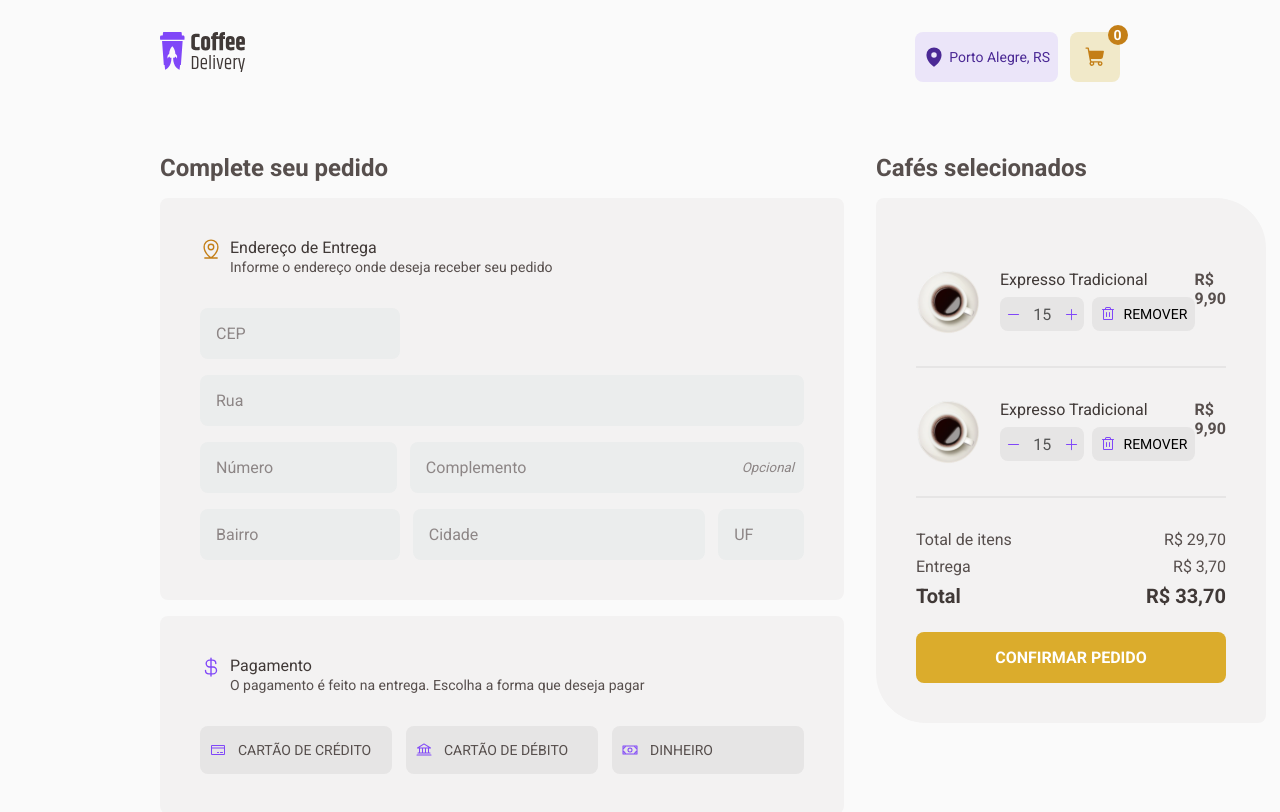
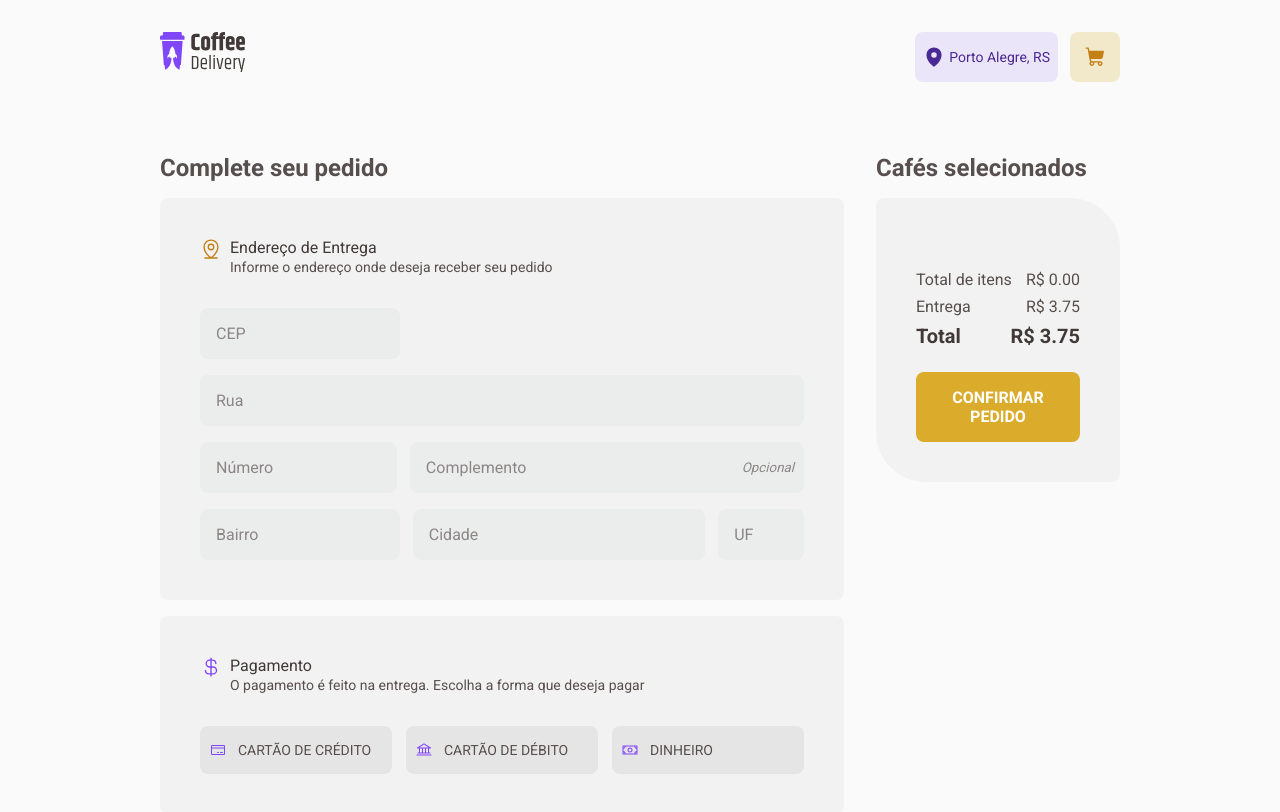
Before and after one commit to RafaelJaber/coffee-delivery, a React (Vite) app: page /checkout in a window 1280 px wide. Shown: the top 812 px of the page. Built offline with nearby package versions, Linux system fonts and the light colour scheme.

Commit message:
Implementada a lógica do carrinho de compras, corrigido o bug no span onde não exibia a quantidade correta dos itens e realizada uma correção para que ele exiba o span somente quando tiver itens no carrinho.

```diff
--- a/src/components/Header/index.tsx
+++ b/src/components/Header/index.tsx
@@ -7,11 +7,19 @@ import {
   HeaderLayout,
 } from './styled.ts'
 import { NavLink } from 'react-router-dom'
-import { useContext } from 'react'
+import { useContext, useEffect, useState } from 'react'
 import { CardContext } from '../../contexts/CardContext.tsx'
 
 export function Header() {
   const { cart } = useContext(CardContext)
+  const [cartItensQuantity, setCartItensQuantity] = useState(0)
+
+  useEffect(() => {
+    const itens = cart.coffees.reduce((quantity, item) => {
+      return quantity + item.quantity!
+    }, 0)
+    setCartItensQuantity(itens)
+  }, [cartItensQuantity, cart])
 
   return (
     <HeaderLayout>
@@ -26,7 +34,7 @@ export function Header() {
         <NavLink to={'/checkout'}>
           <ButtonCardHeader>
             <ShoppingCart size={22} weight="fill" />
-            <span>{cart.coffees.length}</span>
+            {cartItensQuantity !== 0 ? <span>{cartItensQuantity}</span> : ''}
           </ButtonCardHeader>
         </NavLink>
       </div>
--- a/src/contexts/CardContext.tsx
+++ b/src/contexts/CardContext.tsx
@@ -2,11 +2,17 @@ import { createContext, ReactNode, useEffect, useReducer } from 'react'
 import { CoffeeModel } from '../models/CoffeeModel.ts'
 import { cartReducer } from '../reducers/Cart/reducer.ts'
 import { CartModel } from '../models/CartModel.ts'
-import { addItemCartAction } from '../reducers/Cart/action.ts'
+import {
+  addItemCartAction,
+  changeItemCartQuantityAction,
+  removeItemCartAction,
+} from '../reducers/Cart/action.ts'
 
 interface CardContextType {
   cart: CartModel
   addItemToCard: (coffee: CoffeeModel, quantity: number) => void
+  removeItemCart: (coffee: CoffeeModel) => void
+  changeItemCartQuantity: (coffee: CoffeeModel, quantity: number) => void
 }
 
 interface CardContextProviderProps {
@@ -21,8 +27,6 @@ export function CardContextProvider({ children }: CardContextProviderProps) {
     userData: null,
   })
 
-  const { coffees } = cartState
-
   useEffect(() => {
     console.log(cartState)
   }, [cartState])
@@ -33,12 +37,22 @@ export function CardContextProvider({ children }: CardContextProviderProps) {
     dispatch(addItemCartAction(itemToAdd))
   }
 
+  function removeItemCart(item: CoffeeModel) {
+    dispatch(removeItemCartAction(item))
+  }
+
+  function changeItemCartQuantity(item: CoffeeModel, quantity: number) {
+    dispatch(changeItemCartQuantityAction(item, quantity))
+  }
+
   return (
     <>
       <CardContext.Provider
         value={{
           cart: cartState,
           addItemToCard,
+          removeItemCart,
+          changeItemCartQuantity,
         }}
       >
         {children}
--- a/src/pages/Checkout/components/CheckoutSelect/components/CoffeeCheckoutItem/index.tsx
+++ b/src/pages/Checkout/components/CheckoutSelect/components/CoffeeCheckoutItem/index.tsx
@@ -1,34 +1,77 @@
-import imagem1 from '../../../../../../assets/coffees/Americano.svg'
+import { useContext, useState } from 'react'
+import { Minus, Plus, Trash } from '@phosphor-icons/react'
+import { CardContext } from '../../../../../../contexts/CardContext.tsx'
+import { CoffeeModel } from '../../../../../../models/CoffeeModel.ts'
+
 import { CardItemLayout, InputNumberLayout } from './styles.ts'
-import { Minus, Plus, Trash } from '@phosphor-icons/react'
 
-export function CoffeeCheckoutItem() {
+interface CoffeeCheckoutItemProps {
+  coffee: CoffeeModel
+}
+
+export function CoffeeCheckoutItem({ coffee }: CoffeeCheckoutItemProps) {
+  const { removeItemCart, changeItemCartQuantity } = useContext(CardContext)
+  const [quantity, setQuantity] = useState(coffee.quantity!)
+
+  function handleRemoveItemCart() {
+    removeItemCart(coffee)
+  }
+
+  function handleChangeQuantity(event: any) {
+    const operator = event.target.dataset.operator
+    if (operator === '+') {
+      setQuantity((state) => {
+        const newQuantity = state + 1
+        changeItemCartQuantity(coffee, newQuantity)
+        return newQuantity
+      })
+    } else if (operator === '-') {
+      setQuantity((state) => {
+        const newQuantity = state - 1
+        changeItemCartQuantity(coffee, newQuantity)
+        return newQuantity
+      })
+    }
+  }
+
+  if (coffee) {
     return (
       <>
         <CardItemLayout>
           <header>
-          <img src={imagem1} alt="" />
+            <img src={coffee.imageUrl} alt="" />
             <div>
-            <p>Expresso Tradicional</p>
+              <p>{coffee.title}</p>
               <div>
                 <InputNumberLayout>
-                <button>
-                  <Minus size={15} />
+                  <button
+                    disabled={coffee.quantity! <= 1}
+                    onClick={handleChangeQuantity}
+                  >
+                    <Minus size={15} data-operator="-" />
                   </button>
-                <input type="number" min={1} value={15} disabled />
-                <button>
-                  <Plus size={15} />
+                  <input
+                    type="number"
+                    min={1}
+                    value={coffee.quantity}
+                    disabled
+                  />
+                  <button onClick={handleChangeQuantity}>
+                    <Plus size={15} data-operator="+" />
                   </button>
                 </InputNumberLayout>
-              <button>
+                <button disabled={quantity > 99} onClick={handleRemoveItemCart}>
                   <Trash size={16} color={'#8047F8'} />
                   Remover
                 </button>
               </div>
             </div>
           </header>
-        <strong>R$ 9,90</strong>
+          <strong>R$ {coffee.price.toFixed(2)}</strong>
         </CardItemLayout>
       </>
     )
+  } else {
+    return <></>
   }
+}
--- a/src/pages/Checkout/components/CheckoutSelect/components/CoffeeCheckoutItem/styles.ts
+++ b/src/pages/Checkout/components/CheckoutSelect/components/CoffeeCheckoutItem/styles.ts
@@ -78,6 +78,10 @@ export const InputNumberLayout = styled.div`
     background: none;
   }
 
+  button:disabled {
+    cursor: not-allowed;
+  }
+
   button:active,
   button:focus {
     box-shadow: none;
--- a/src/pages/Checkout/components/CheckoutSelect/index.tsx
+++ b/src/pages/Checkout/components/CheckoutSelect/index.tsx
@@ -1,25 +1,46 @@
-import { DivTextLayout, LayoutCheckoutSelect } from './styles.ts'
+import { useContext, useEffect, useState } from 'react'
+import { CardContext } from '../../../../contexts/CardContext.tsx'
 import { CoffeeCheckoutItem } from './components/CoffeeCheckoutItem'
 
+import { DivTextLayout, LayoutCheckoutSelect } from './styles.ts'
+
 export function CheckoutSelect() {
+  const { cart } = useContext(CardContext)
+  const [totalItens, setTotalItens] = useState(0)
+
+  const tax: number = 3.75
+
+  useEffect(() => {
+    const total = cart.coffees.reduce((totalOfItens: number, item) => {
+      return totalOfItens + item.price * item.quantity!
+    }, 0)
+    setTotalItens(total)
+  }, [cart, totalItens])
+
   return (
     <>
       <LayoutCheckoutSelect>
-        <CoffeeCheckoutItem />
-        <CoffeeCheckoutItem />
+        {cart.coffees.map((coffee) => {
+          return (
+            <CoffeeCheckoutItem
+              key={coffee.id || 'item_removido'}
+              coffee={coffee}
+            />
+          )
+        })}
 
         <DivTextLayout>
           <span>
             <p>Total de itens</p>
-            R$ 29,70
+            R$ {totalItens.toFixed(2)}
           </span>
           <span>
             <p>Entrega</p>
-            R$ 3,70
+            R$ {tax}
           </span>
           <span className="total">
             <p>Total</p>
-            R$ 33,70
+            R$ {(totalItens + tax).toFixed(2)}
           </span>
         </DivTextLayout>
 
--- a/src/reducers/Cart/action.ts
+++ b/src/reducers/Cart/action.ts
@@ -5,6 +5,7 @@ export enum CartActionEnum {
   REMOVE_ITEM = 'REMOVE_ITEM',
   CHECKOUT = 'CHECKOUT',
   CLEAR = 'CLEAR',
+  CHANGE_ITEM_QUANTITY = 'CHANGE_ITEM_QUANTITY',
 }
 
 export function addItemCartAction(item: CoffeeModel) {
@@ -24,3 +25,16 @@ export function removeItemCartAction(item: CoffeeModel) {
     },
   }
 }
+
+export function changeItemCartQuantityAction(
+  item: CoffeeModel,
+  quantity: number,
+) {
+  return {
+    type: CartActionEnum.CHANGE_ITEM_QUANTITY,
+    payload: {
+      item,
+      quantity,
+    },
+  }
+}
--- a/src/reducers/Cart/reducer.ts
+++ b/src/reducers/Cart/reducer.ts
@@ -28,16 +28,22 @@ export function cartReducer(state: CartModel, action: any) {
         return state
       }
 
-      const coffeeAlter = state.coffees[coffeeIndex]
-      if (
-        coffeeAlter.quantity! > 0 &&
-        coffeeAlter.quantity! >= action.payload.item.quantity
-      ) {
-        return produce(state, (draft) => {
-          draft.coffees[coffeeIndex].quantity = action.payload.item.quantity
-        })
+      return produce(state, (draft) => {
+        draft.coffees.splice(coffeeIndex, 1)
+      })
+    }
+    case CartActionEnum.CHANGE_ITEM_QUANTITY: {
+      const coffeeIndex = state.coffees.findIndex((coffee) => {
+        return coffee.id === action.payload.item.id
+      })
+
+      if (coffeeIndex < 0) {
+        return state
       }
-      return state
+
+      return produce(state, (draft) => {
+        draft.coffees[coffeeIndex].quantity = action.payload.quantity
+      })
     }
 
     default:
```
Lines whose indentation alone changed are shown as unchanged.
